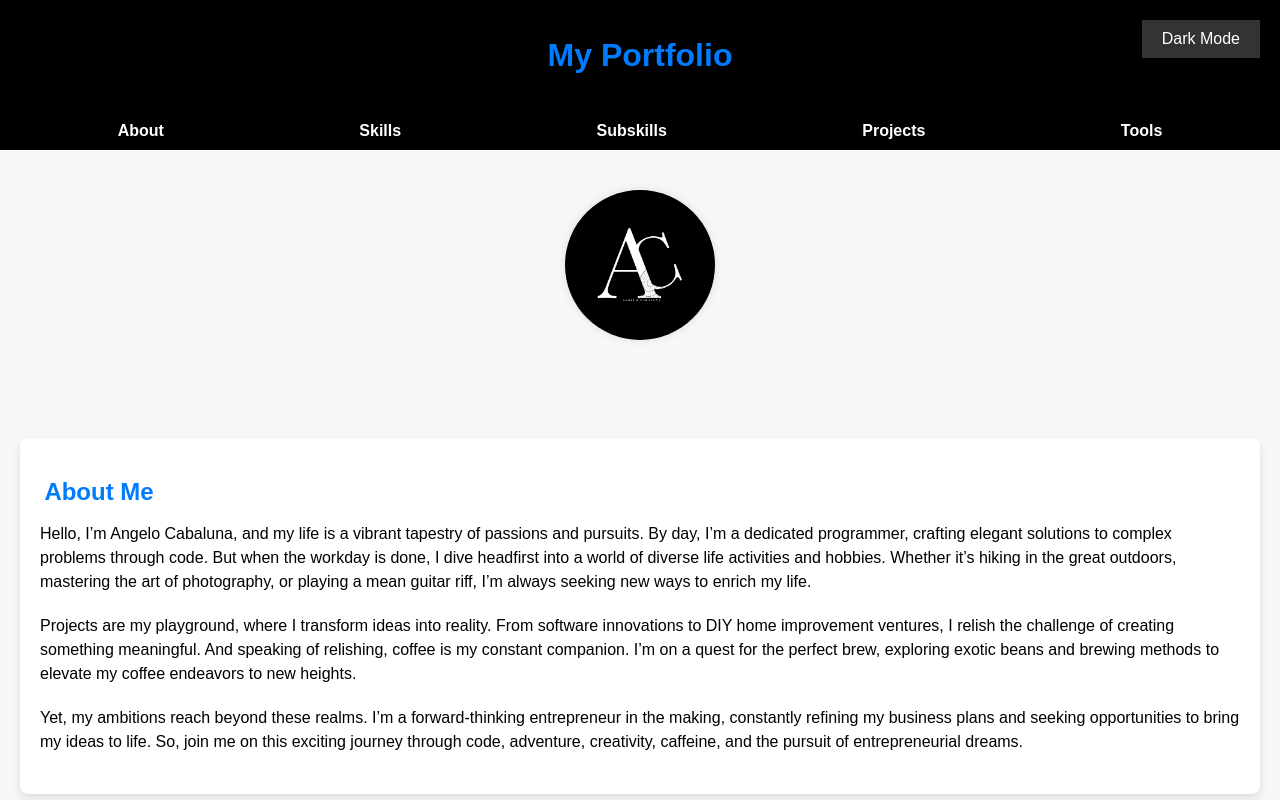
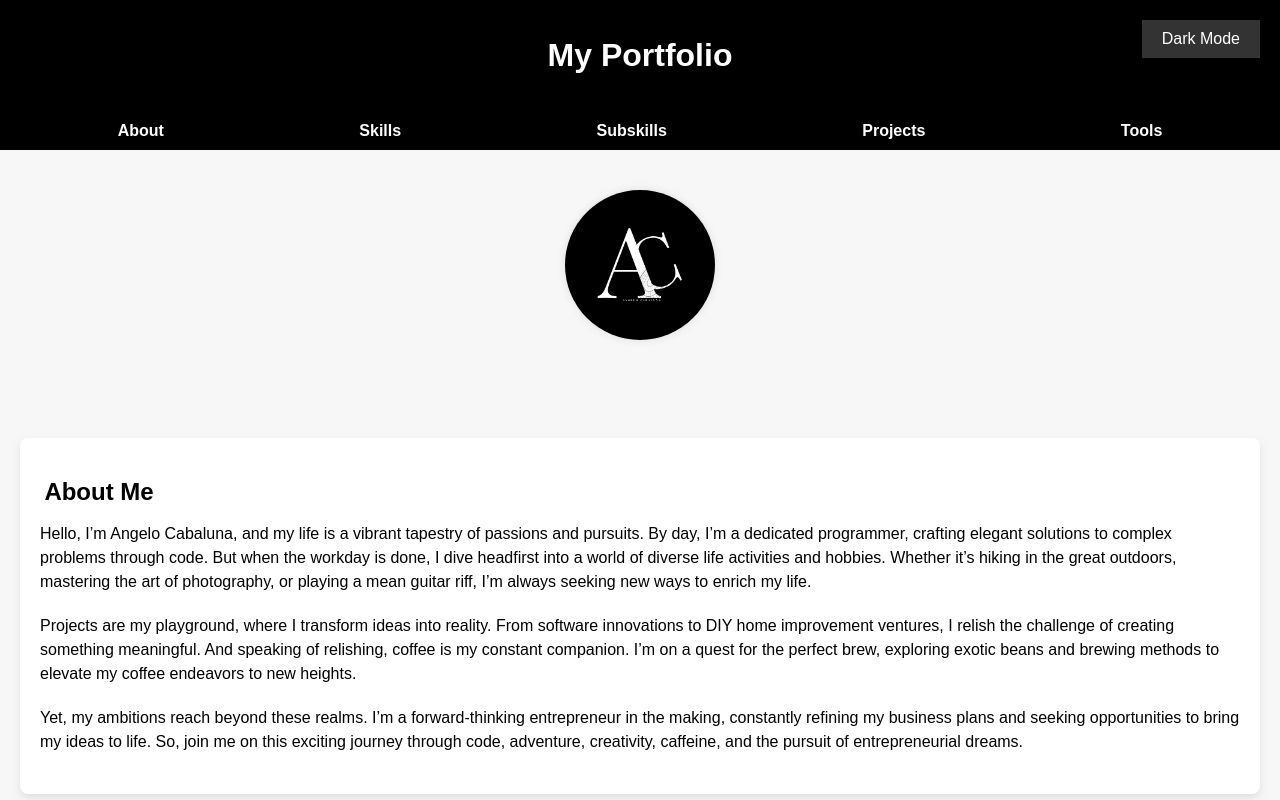
Before and after one commit to JGELLO/React-Development, a React (Create React App) app: page / in a window 1280 px wide. Shown: the top 800 px of the page. Built offline with nearby package versions, Linux system fonts and the light colour scheme.

Commit message:
minor updats

```diff
--- a/src/App.css
+++ b/src/App.css
@@ -27,12 +27,6 @@ ul {
 
 ul li {
   margin-bottom: 0.5rem;
-}
-
-/* Heading Styles */
-h1, h2, h3 {
-  font-weight: bold;
-  color: #007bff; /* Heading text color */
 }
 
 p {
```
